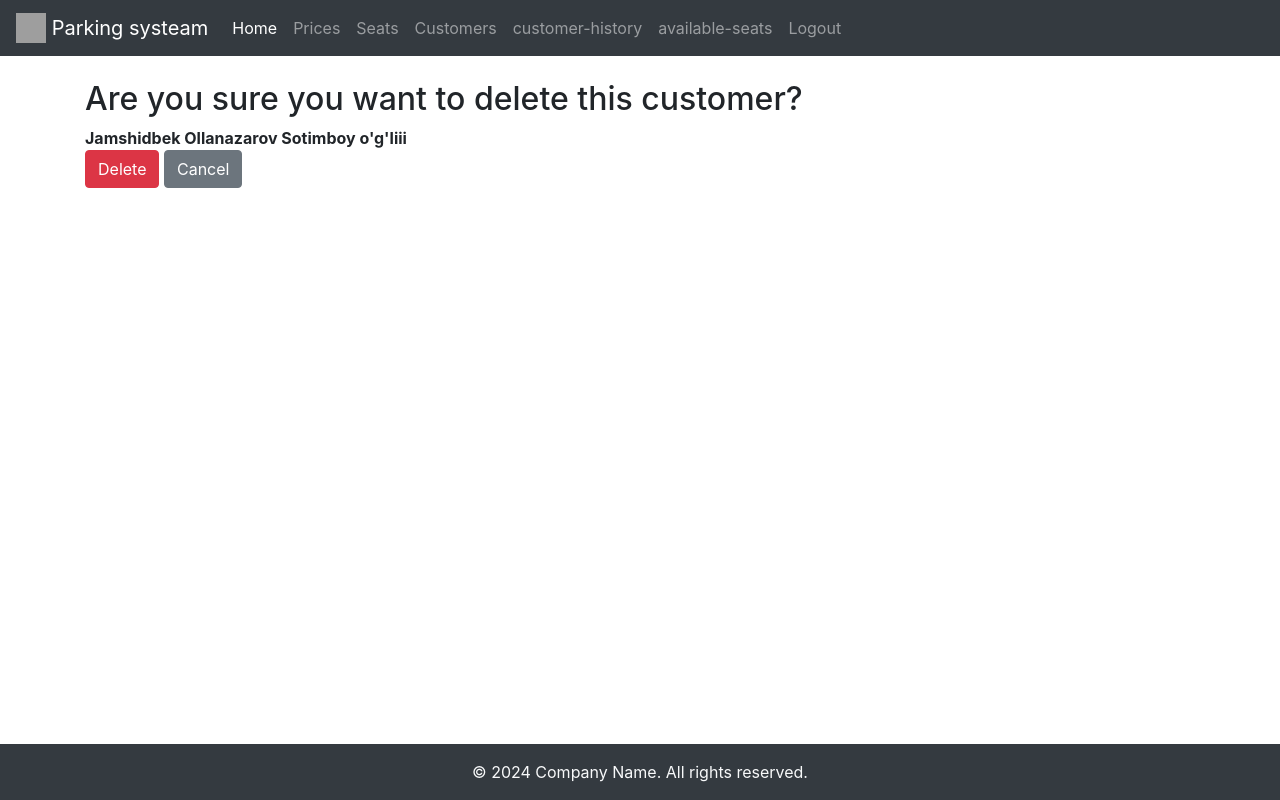
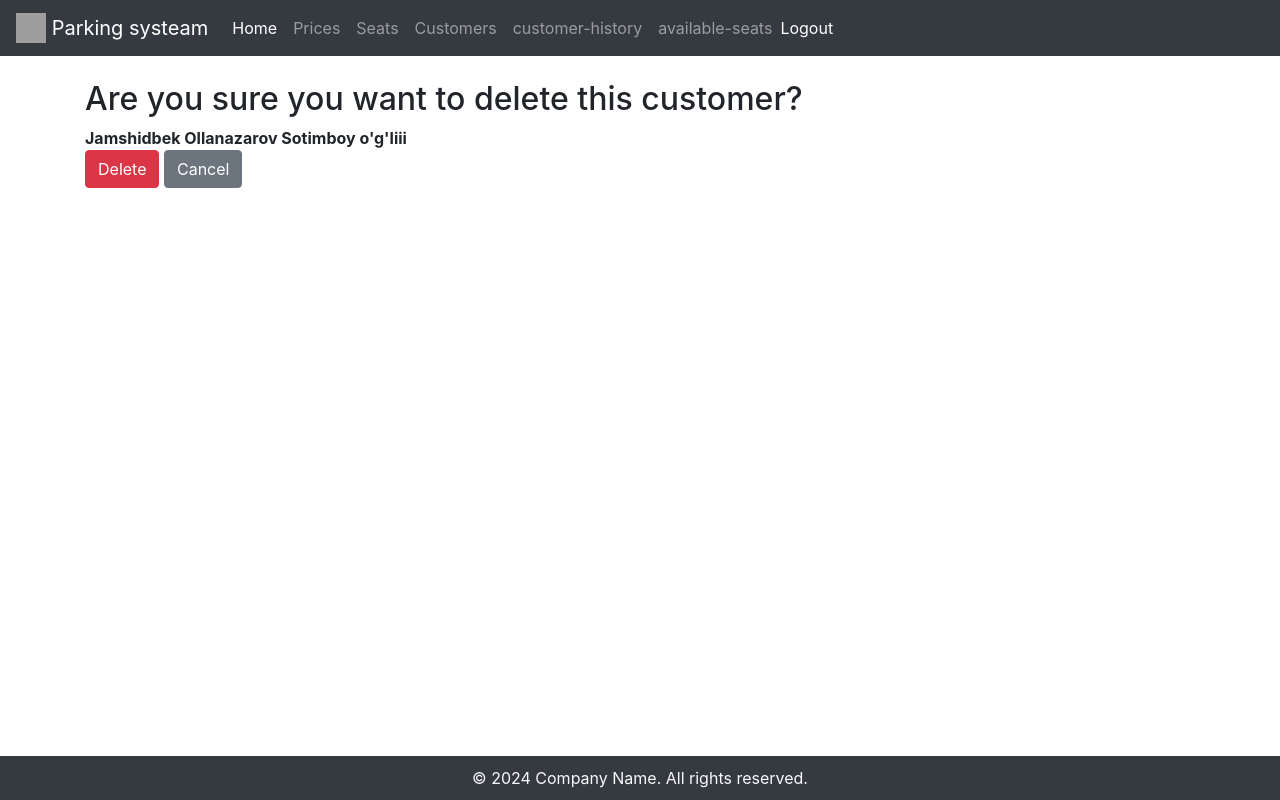
Before and after one commit to My-name-is-Jamshidbek/parking_automation, a Django app: page /customers/1/delete/ in a window 1280 px wide. Run offline with Django 5.2, Linux system fonts and the light colour scheme; a user stored in the database is signed in; data comes from the database, SQL or seed files in the repository; both versions use the stored data as it was after the commit; some libraries are stand-ins or nearby versions; grey boxes are pictures that could not be loaded.

Commit message:
all process added

```diff
--- a/parking_automation/settings.py
+++ b/parking_automation/settings.py
@@ -133,3 +133,6 @@ MESSAGE_TAGS = {
     messages.WARNING: 'warning',
     messages.ERROR: 'danger',
 }
+
+LOGOUT_REDIRECT_URL = '/'
+LOGIN_REDIRECT_URL = '/'
--- a/parking_automation/urls.py
+++ b/parking_automation/urls.py
@@ -16,8 +16,11 @@ Including another URLconf
 """
 from django.contrib import admin
 from django.urls import path, include
+from django.contrib.auth.views import LoginView, LogoutView
 
 urlpatterns = [
     path('admin/', admin.site.urls),
-    path('', include('pages.urls'))
+    path('', include('pages.urls')),
+    path('login/', LoginView.as_view(next_page='/'), name='login'),
+    path('logout/', LogoutView.as_view(next_page='home'), name='logout'),
 ]
--- a/templates/base.html
+++ b/templates/base.html
@@ -8,8 +8,30 @@
     <title>{% block title %}Price Management{% endblock %}</title>
     <!-- Bootstrap CSS -->
     <link rel="stylesheet" href="https://stackpath.bootstrapcdn.com/bootstrap/4.5.2/css/bootstrap.min.css">
+    <style>
+        /* Ensure the footer is either at the bottom of the page or the window, whichever is lower */
+        body, html {
+            height: 100%;
+        }
+        #main-content {
+            min-height: 100%;
+            display: flex;
+            flex-direction: column;
+        }
+        #main-content > .container {
+            flex: 1;
+        }
+        footer {
+            background-color: #343a40;
+            color: white;
+            text-align: center;
+            padding: 10px 0;
+            width: 100%;
+        }
+    </style>
 </head>
 <body>
+    <div id="main-content">
         <!-- Navbar -->
         <nav class="navbar navbar-expand-lg navbar-dark bg-dark">
             <a class="navbar-brand" href="{% url 'home' %}">
@@ -41,10 +63,15 @@
                     </li>
                     <!-- Add more navbar items here -->
                 </ul>
+                <!-- In your base.html or a suitable template -->
                 <ul class="navbar-nav">
                     {% if user.is_authenticated %}
                         <li class="nav-item">
-                        <a class="nav-link" href="{% url 'logout' %}">Logout</a>
+                            <!-- Logout form -->
+                            <form action="{% url 'logout' %}" method="post" style="display: inline;">
+                                {% csrf_token %}
+                                <button type="submit" class="btn btn-link nav-link" style="color: white; border: none; background: none; padding: 0;">Logout</button>
+                            </form>
                         </li>
                     {% else %}
                         <li class="nav-item">
@@ -75,12 +102,10 @@
         </div>
 
         <!-- Footer -->
-    <footer class="bg-dark text-light text-center text-lg-start">
-        <div class="text-center p-3 mt-3" style="background-color: #343a40; position: fixed; width: 100%; bottom: 0">
+        <footer class="text-light text-center">
             &copy; {% now "Y" %} Company Name. All rights reserved.
+        </footer>
     </div>
-    </footer>
-
     <!-- Bootstrap JS, Popper.js, and jQuery -->
     <script src="https://code.jquery.com/jquery-3.5.1.slim.min.js"></script>
     <script src="https://cdn.jsdelivr.net/npm/popper.js@1.7.12/umd.min.js"></script>
```
Also changed, not shown: templates/registration/login.html (added, +16 -0 lines), db.sqlite3, pages/migrations/0006_customer_seat_alter_customer_leave_time.py (added). Lines whose indentation alone changed are shown as unchanged.
